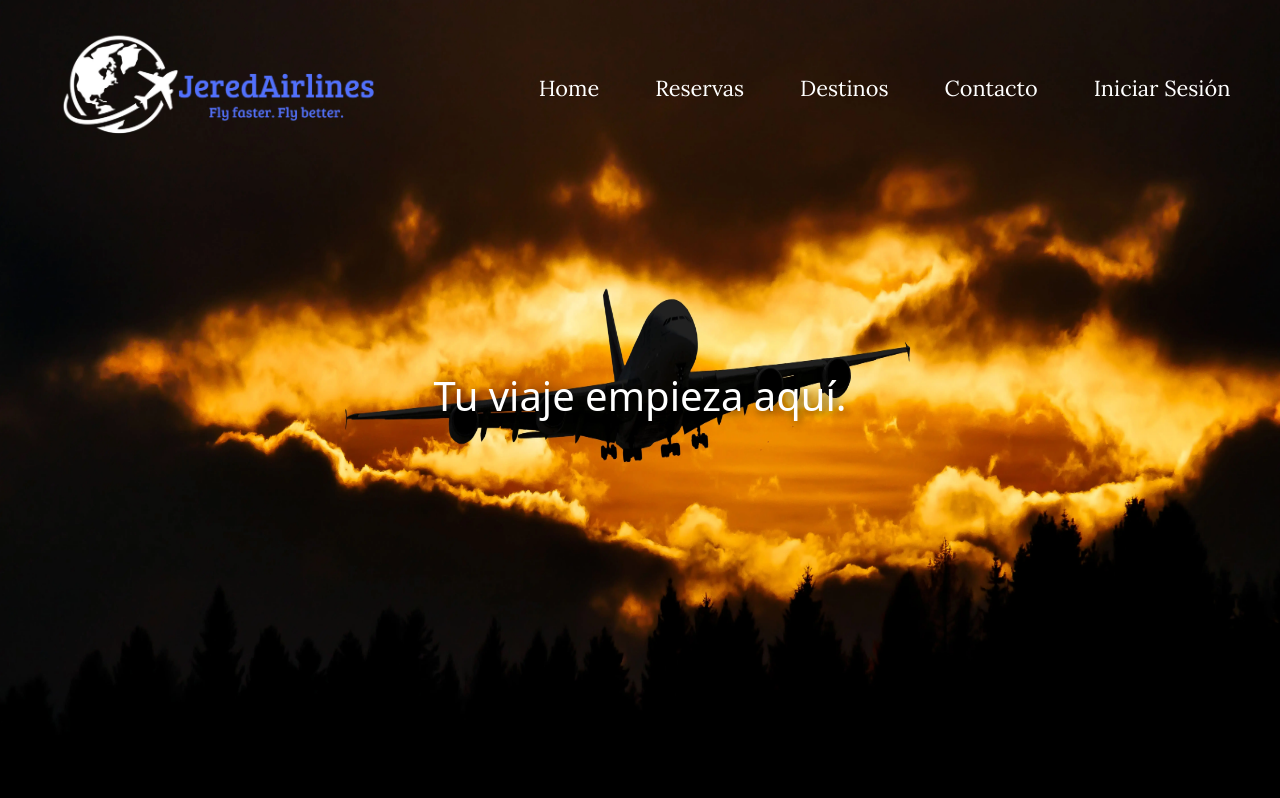
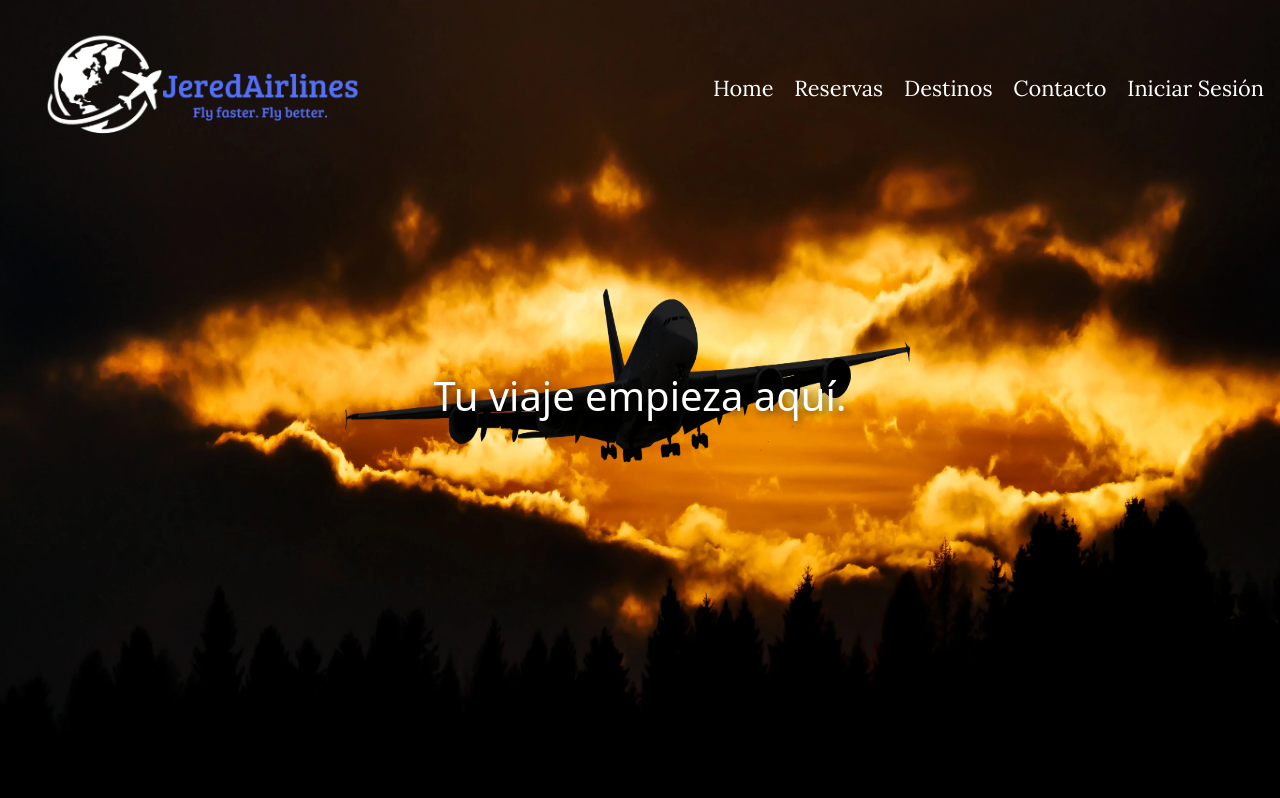
Before and after one commit to jonathanelruso/ENTREGA-3-REACT---JEREDAIRLINES, a React (Vite) app: page /home in a window 1280 px wide. Shown: the top 798 px of the page. Built offline with nearby package versions, Linux system fonts and the light colour scheme.

Commit message:
quinto commit entrega 1 react

```diff
--- a/src/components/global-components/header/Header.css
+++ b/src/components/global-components/header/Header.css
@@ -1,22 +1,237 @@
 @import url('https://fonts.googleapis.com/css2?family=Libre+Baskerville:ital,wght@0,400;0,700;1,400&family=Lora:ital,wght@0,400..700;1,400..700&family=Noto+Serif:ital,wght@0,100..900;1,100..900&display=swap');
 
+/* Extra small devices (phones, 600px and down) */
+@media only screen and (max-width: 600px) {
   .header-container {
     display: flex;
-  width: 100%;
     justify-content: space-between;
     align-items: center;
-  padding: 1rem 2rem;
+    padding: 1rem;
     position: fixed;
+    top: 0;
+    left: 0;
+    width: 100%;
     z-index: 100;
     background: transparent;
-  transition: background-color .3s ease-in-out, height .3s ease-in-out, padding .3s ease-in-out;
+    transition: background-color 0.3s ease-in-out, padding 0.3s ease-in-out;
+  }
+
+  /* Estilo cuando el header se fija al hacer scroll */
+  .header-container.fixed {
+    background-color: rgba(12, 12, 34, 0.99);
+    padding: 0.5rem;
+  }
+
+  .logo-container {
+    display: flex;
+    align-items: center;
+  }
+
+  .logo-item {
+    height: 95px;
+    transition: height 0.3s ease-in-out;
+  }
+
+  .header-container.fixed .logo-item {
+    height: 60px;
+  }
+
+  .offcanvas-menu .offcanvas-body {
+    background-color: #171a4a;
+  }
+
+  .offcanvas-menu .offcanvas-header {
+    background-color: #0f1233;
+    color: #fff;
+  }
+
+  .offcanvas-menu .btn-close {
+    filter: invert(100%);
+  }
+
+  .menu-button {
+    background-color: transparent;
+    border: none;
+    font-size: 2rem;
+    color: white;
+    cursor: pointer;
+  }
+
+  .nav-list-mobile {
+    list-style: none;
+    padding: 0;
+  }
+
+  .nav-list-mobile .nav-item {
+    margin: 15px 0;
+    font-size: 1.2rem;
+  }
+
+  .nav-list-mobile .nav-item a {
+    text-decoration: none;
+    color: white;
+  }
+}
+
+/* Small devices (portrait tablets and large phones, 600px and up) */
+@media only screen and (min-width: 600px) {
+  .header-container {
+    display: flex;
+    justify-content: space-between;
+    align-items: center;
+    padding: 1rem;
+    position: fixed;
+    top: 0;
+    left: 0;
+    width: 100%;
+    z-index: 100;
+    background: transparent;
+    transition: background-color 0.3s ease-in-out, padding 0.3s ease-in-out;
+  }
+
+  /* Estilo cuando el header se fija al hacer scroll */
+  .header-container.fixed {
+    background-color: rgba(12, 12, 34, 0.99);
+    padding: 0.5rem;
+  }
+
+  .logo-container {
+    display: flex;
+    align-items: center;
+  }
+
+  .logo-item {
+    height: 120px; /* Ajustar el logo */
+    transition: height 0.3s ease-in-out;
+  }
+
+  .header-container.fixed .logo-item {
+    height: 75px;
+  }
+
+  .offcanvas-menu .offcanvas-body {
+    background-color: #171a4a;
+  }
+
+  .offcanvas-menu .offcanvas-header {
+    background-color: #0f1233;
+    color: #fff;
+  }
+
+  .offcanvas-menu .btn-close {
+    filter: invert(100%);
+  }
+
+  .menu-button {
+    background-color: transparent;
+    border: none;
+    font-size: 2rem;
+    color: white;
+    cursor: pointer;
+  }
+
+  .nav-list-mobile {
+    list-style: none;
+    padding: 0;
+  }
+
+  .nav-list-mobile .nav-item {
+    margin: 15px 0;
+    font-size: 1.2rem;
+  }
+
+  .nav-list-mobile .nav-item a {
+    text-decoration: none;
+    color: white;
+  }
+}
+
+/* Medium devices (landscape tablets, 768px and up) */
+@media only screen and (min-width: 768px) {
+  .header-container {
+    display: flex;
+    justify-content: space-between;
+    align-items: center;
+    padding: 1rem;
+    position: fixed;
+    top: 0;
+    left: 0;
+    width: 100%;
+    z-index: 100;
+    background: transparent;
+    transition: background-color 0.3s ease-in-out, padding 0.3s ease-in-out, height 0.3s ease-in-out;
+  }
+
+  /* Estilo cuando el header se fija al hacer scroll */
+  .header-container.fixed {
+    background-color: rgba(12, 12, 34, 0.99);
+    padding: 0.5rem;
+  }
+
+  .logo-container {
+    display: flex;
+    align-items: center;
+  }
+
+  .logo-item {
+    height: 125px; /* Ajustar tamaño del logo */
+    transition: height 0.3s ease-in-out;
+  }
+
+  .header-container.fixed .logo-item {
+    height: 70px;
+  }
+
+  .nav-list {
+    display: flex;
+    list-style: none;
+    margin: 0;
+    padding: 0;
+  }
+
+  .nav-item {
+    font-family: "Lora", serif;
+    margin-left: 1.3rem;
+    font-size: 1.1rem;
+    padding: 1rem;
+    cursor: pointer;
+    color: white;
+    transition: padding 0.3s ease-in-out;
+  }
+
+  .header-container.fixed .nav-item {
+    padding: 0.5rem;
+  }
+
+  .nav-item a {
+    color: inherit;
+    text-decoration: none;
+  }
+
+  .nav-item:hover {
+    text-decoration: underline;
+  }
+}
+
+/* Large devices (laptops/desktops, 992px and up) */
+@media only screen and (min-width: 992px) {
+  .header-container {
+    display: flex;
+    justify-content: space-between;
+    align-items: center;
+    padding: 1rem;
+    position: fixed;
+    top: 0;
+    left: 0;
+    width: 100%;
+    z-index: 100;
+    background: transparent;
+    transition: background-color 0.3s ease-in-out, padding 0.3s ease-in-out, height 0.3s ease-in-out;
   }
 
   .header-container.fixed {
-  background-color: #0c0c22;
-  height: 92px; /* Cambia la altura cuando se hace scroll */
-  padding: 0.5rem 2rem; /* Cambia el padding cuando se hace scroll */
-  background: rgba(12, 12, 34, 0.99);
+    background-color: rgba(12, 12, 34, 0.99);
+    padding: 0.5rem;
   }
 
   .logo-container {
@@ -26,11 +241,11 @@
 
   .logo-item {
     height: 145px;
-  transition: height .3s ease-in-out;
+    transition: height 0.3s ease-in-out;
   }
 
   .header-container.fixed .logo-item {
-  height: 79px; /* Cambia la altura del logo cuando se hace scroll */
+    height: 79px;
   }
 
   .nav-list {
@@ -47,7 +262,7 @@
     padding: 1.1rem;
     cursor: pointer;
     color: white;
-  transition: padding .3s ease-in-out;
+    transition: padding 0.3s ease-in-out;
   }
 
   .header-container.fixed .nav-item {
@@ -62,3 +277,4 @@
   .nav-item:hover {
     text-decoration: underline;
   }
+}
--- a/src/components/global-components/header/Header.jsx
+++ b/src/components/global-components/header/Header.jsx
@@ -1,39 +1,72 @@
 import { useState, useEffect } from "react";
+import { Button, Offcanvas } from "react-bootstrap";
 import "./Header.css";
 
 function Header() {
   const [fix, setFix] = useState(false);
+  const [showMenu, setShowMenu] = useState(false);
+  const [isMobile, setIsMobile] = useState(window.innerWidth <= 768);
 
   useEffect(() => {
-    function setFixed() {
-      if (window.scrollY >= 190) {
-        setFix(true);
-      } else {
-        setFix(false);
+    function handleScroll() {
+      setFix(window.scrollY >= 190);
+    }
+
+    function handleResize() {
+      const mobile = window.innerWidth <= 768;
+      setIsMobile(mobile);
+      if (!mobile) {
+        setShowMenu(false); // Cierra el menú si no es móvil
       }
     }
 
-    window.addEventListener("scroll", setFixed);
+    window.addEventListener("scroll", handleScroll);
+    window.addEventListener("resize", handleResize);
 
     return () => {
-      window.removeEventListener("scroll", setFixed);
+      window.removeEventListener("scroll", handleScroll);
+      window.removeEventListener("resize", handleResize);
     };
   }, []);
 
   return (
     <>
-      <header className={fix ? 'header-container fixed' : 'header-container'}>
+      <header className={fix ? "header-container fixed" : "header-container"}>
         <div className="logo-container">
-          <img src="./logo/white-logo.png" alt="logo" className="logo-item" loading="lazy"/>
+          <img src="./logo/white-logo.webp" alt="logo" className="logo-item" loading="lazy" />
         </div>
-        <ul className="nav-list">
-          <li className="nav-item"><a href="/home">Home</a></li>
-          <li className="nav-item"><a href="/home">Reservas</a></li>
-          <li className="nav-item"><a href="/home">Destinos</a></li>
-          <li className="nav-item"><a href="/home">Contacto</a></li>
-          <li className="nav-item"><a href="/home">Iniciar Sesión</a></li>
-        </ul>
+
+        {/*Si es móvil, muestra el botón de menú */}
+        {isMobile ? (
+          <Button variant="primary" onClick={() => setShowMenu(true)} className="menu-button">
+            ☰
+          </Button>
+        ) : (
+          <ul className="nav-list">
+            <li className="nav-item"><a href="/home">Home</a></li>
+            <li className="nav-item"><a href="/reservas">Reservas</a></li>
+            <li className="nav-item"><a href="/destinos">Destinos</a></li>
+            <li className="nav-item"><a href="/contacto">Contacto</a></li>
+            <li className="nav-item"><a href="/login">Iniciar Sesión</a></li>
+          </ul>
+        )}
       </header>
+
+      {/*Menú Offcanvas para móviles */}
+      <Offcanvas show={showMenu} onHide={() => setShowMenu(false)} placement="end" className="offcanvas-menu">
+        <Offcanvas.Header closeButton>
+          <Offcanvas.Title>Menú</Offcanvas.Title>
+        </Offcanvas.Header>
+        <Offcanvas.Body>
+          <ul className="nav-list-mobile">
+            <li className="nav-item"><a href="/home">Home</a></li>
+            <li className="nav-item"><a href="/booking">Reservas</a></li>
+            <li className="nav-item"><a href="/destinos">Destinos</a></li>
+            <li className="nav-item"><a href="/contacto">Contacto</a></li>
+            <li className="nav-item"><a href="/login">Iniciar Sesión</a></li>
+          </ul>
+        </Offcanvas.Body>
+      </Offcanvas>
     </>
   );
 }
```
Also changed, not shown: src/components/global-components/header/off-canvas-header/OffCanvasHeader.jsx (added, +39 -0 lines), public/logo/white-logo.webp (added). Lines whose indentation alone changed are shown as unchanged.
